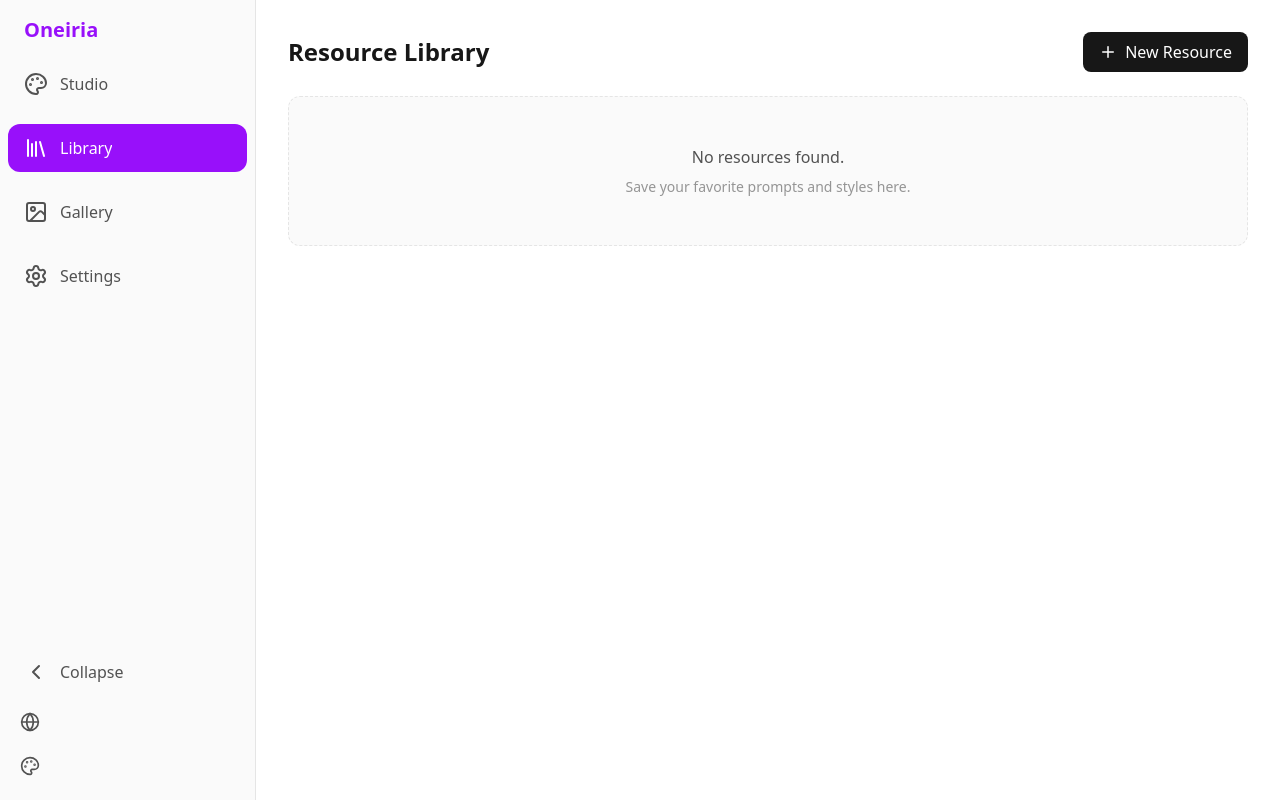
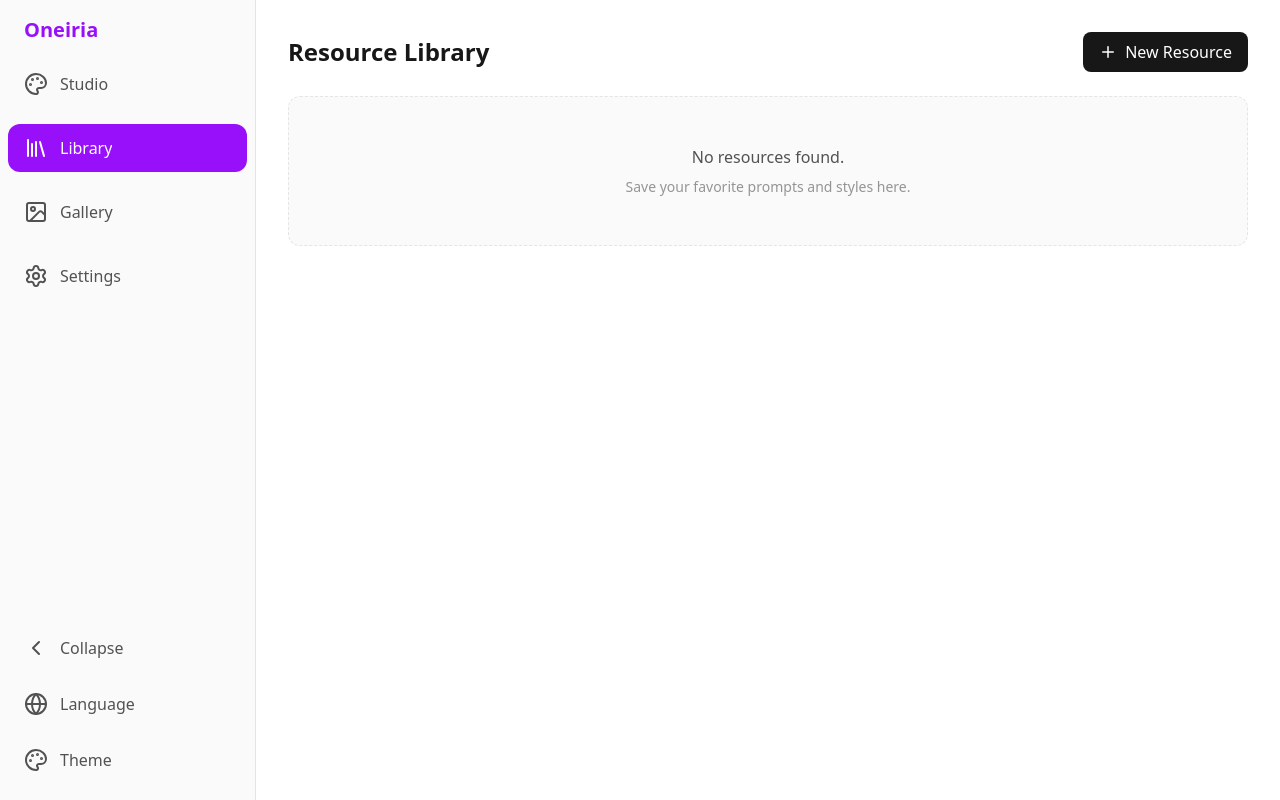
Before and after one commit to pixelsama/Oneira, a React (Vite) app: page /library in a window 1280 px wide. Built offline with nearby package versions, Linux system fonts and the light colour scheme.

Commit message:
feat: implement sidebar expansion and update switcher labels

```diff
--- a/src/components/layout/AppLayout.tsx
+++ b/src/components/layout/AppLayout.tsx
@@ -105,19 +105,9 @@ export const AppLayout = () => {
             </span>
           </button>
 
-          <div
-            className={`flex flex-col items-center gap-2 ${isSidebarExpanded ? 'items-start' : ''}`}
-          >
-            {/* We wrap switchers for alignment. In collapsed, center. In expanded, keep them bottom but maybe consistent styling?
-                LanguageSwitcher and ThemeSwitcher have their own styles. Let's wrap them in a container that respects sidebar state if needed.
-                Currently they are popovers.
-            */}
-            <div
-              className={`flex flex-col gap-2 w-full ${isSidebarExpanded ? 'items-start pl-1' : 'items-center'}`}
-            >
-              <LanguageSwitcher />
-              <ThemeSwitcher />
-            </div>
+          <div className="flex flex-col gap-2 w-full">
+            <LanguageSwitcher showLabel={isSidebarExpanded} />
+            <ThemeSwitcher showLabel={isSidebarExpanded} />
           </div>
         </div>
       </aside>
--- a/src/components/ui/LanguageSwitcher.tsx
+++ b/src/components/ui/LanguageSwitcher.tsx
@@ -13,8 +13,12 @@ const LANGUAGES = [
   { code: 'zh', label: '简体中文' },
 ];
 
-export const LanguageSwitcher = () => {
-  const { i18n } = useTranslation();
+interface LanguageSwitcherProps {
+  showLabel?: boolean;
+}
+
+export const LanguageSwitcher = ({ showLabel = false }: LanguageSwitcherProps) => {
+  const { t, i18n } = useTranslation();
   const [isOpen, setIsOpen] = useState(false);
   const containerRef = useRef<HTMLDivElement>(null);
 
@@ -51,13 +55,22 @@ export const LanguageSwitcher = () => {
       <button
         onClick={() => setIsOpen(!isOpen)}
         className={cn(
-          'flex items-center justify-center p-2 rounded-lg transition-colors duration-200',
+          'flex items-center rounded-xl transition-all duration-200',
+          showLabel ? 'w-full justify-start px-4 py-3 gap-3' : 'justify-center p-3',
           'hover:bg-[var(--bg-secondary)] text-[var(--text-secondary)] hover:text-[var(--text-primary)]',
           isOpen && 'bg-[var(--bg-secondary)] text-[var(--text-primary)]'
         )}
-        title="Change language"
+        title={t('common.language')}
       >
-        <Globe size={20} />
+        <Globe size={24} className="shrink-0" />
+        <span
+          className={cn(
+            'whitespace-nowrap overflow-hidden transition-all duration-300',
+            showLabel ? 'w-auto opacity-100' : 'w-0 opacity-0'
+          )}
+        >
+          {t('common.language')}
+        </span>
       </button>
 
       {/* Popover */}
--- a/src/components/ui/ThemeSwitcher.tsx
+++ b/src/components/ui/ThemeSwitcher.tsx
@@ -13,7 +13,11 @@ function cn(...inputs: ClassValue[]) {
   return twMerge(clsx(inputs));
 }
 
-export const ThemeSwitcher = () => {
+interface ThemeSwitcherProps {
+  showLabel?: boolean;
+}
+
+export const ThemeSwitcher = ({ showLabel = false }: ThemeSwitcherProps) => {
   const { t } = useTranslation();
   const { settings, setTheme } = useSettingsStore();
 
@@ -54,15 +58,26 @@ export const ThemeSwitcher = () => {
       <button
         onClick={() => setIsOpen(!isOpen)}
         className={cn(
-          'flex items-center justify-center p-2 rounded-lg transition-colors duration-200',
+          'flex items-center rounded-xl transition-all duration-200',
+          showLabel ? 'w-full justify-start px-4 py-3 gap-3' : 'justify-center p-3',
           'hover:bg-[var(--bg-secondary)] text-[var(--text-secondary)] hover:text-[var(--text-primary)]',
           isOpen && 'bg-[var(--bg-secondary)] text-[var(--text-primary)]'
         )}
-        title="Switch theme"
+        title={t('common.theme')}
       >
-        {currentTheme === 'light' && <Sun size={20} />}
-        {currentTheme === 'dark' && <Moon size={20} />}
-        {currentTheme === 'system' && <Palette size={20} />}
+        <div className="shrink-0 flex items-center justify-center">
+          {currentTheme === 'light' && <Sun size={24} />}
+          {currentTheme === 'dark' && <Moon size={24} />}
+          {currentTheme === 'system' && <Palette size={24} />}
+        </div>
+        <span
+          className={cn(
+            'whitespace-nowrap overflow-hidden transition-all duration-300',
+            showLabel ? 'w-auto opacity-100' : 'w-0 opacity-0'
+          )}
+        >
+          {t('common.theme')}
+        </span>
       </button>
 
       {/* Popover */}
--- a/src/locales/en.json
+++ b/src/locales/en.json
@@ -7,7 +7,9 @@
     "downloadSuccess": "Downloaded successfully",
     "downloadFailed": "Download failed",
     "collapse": "Collapse",
-    "expand": "Expand"
+    "expand": "Expand",
+    "language": "Language",
+    "theme": "Theme"
   },
   "nav": {
     "studio": "Studio",
--- a/src/locales/zh.json
+++ b/src/locales/zh.json
@@ -7,7 +7,9 @@
     "downloadSuccess": "下载成功",
     "downloadFailed": "下载失败",
     "collapse": "收起",
-    "expand": "展开"
+    "expand": "展开",
+    "language": "语言",
+    "theme": "主题"
   },
   "nav": {
     "studio": "工作室",
```
